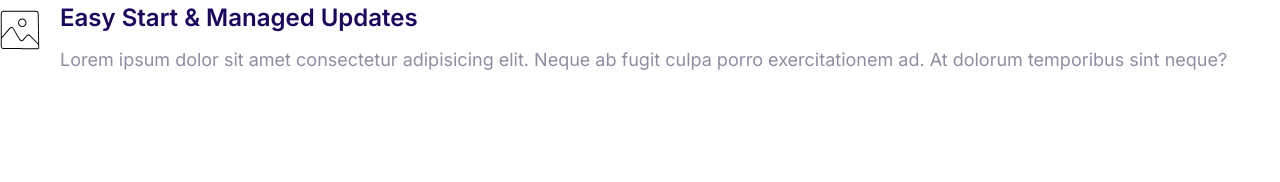
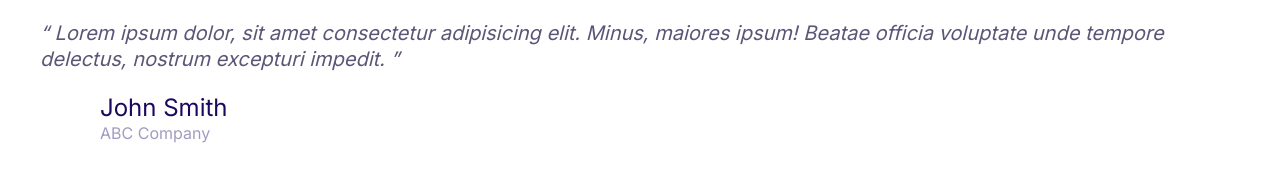
Before and after one commit to isaac-adeoti/moshify, a plain HTML site: page index.html in a window 1280 px wide. Drawn offline with Linux system fonts and the light colour scheme.

Commit message:
Add quote component with styles and structure

```diff
--- a/css/styles.css
+++ b/css/styles.css
@@ -4,6 +4,7 @@
   --color-accent: #ff3400;
   --color-headings: #1b0760;
   --color-body: #918ca4;
+  --color-body-darker: #5c5577;
   --color-border: #ccc;
   --border-radius: 30px;
 }
@@ -372,3 +373,51 @@ a {
 .media__image {
   margin-top: 1rem;
 }
+
+/* Quotes */
+.quote {
+  font-size: 3rem;
+  font-style: italic;
+  color: var(--color-body-darker);
+  line-height: 1.3;
+}
+
+.quote__text::before {
+  content: open-quote;
+}
+
+.quote__text::after {
+  content: close-quote;
+}
+
+.quote__author {
+  font-style: normal;
+  font-weight: 500;
+  margin-bottom: 0;
+}
+
+.quote__organization {
+  color: var(--color-headings);
+  font-size: 2rem;
+  font-style: normal;
+  opacity: 0.4;
+}
+
+.quote__line {
+  position: relative;
+  bottom: 8px;
+}
+
+@media screen and (min-width: 1024px) {
+  .quote {
+    font-size: 2rem;
+  }
+
+  .quote__author {
+    font-size: 2.4rem;
+  }
+
+  .quote__organization {
+    font-size: 1.6rem;
+  }
+}
--- a/index.html
+++ b/index.html
@@ -14,19 +14,25 @@
     <title>Document</title>
   </head>
   <body>
+    <blockquote class="quote">
+      <p class="quote__text">
+        Lorem ipsum dolor, sit amet consectetur adipisicing elit. Minus, maiores
+        ipsum! Beatae officia voluptate unde tempore delectus, nostrum excepturi
+        impedit.
+      </p>
+      <footer>
         <div class="media">
           <div class="media__image">
-        <svg class="icon icon--primary">
-          <use xlink:href="images/sprite.svg#snap"></use>
+            <svg class="icon icon--primary quote__line">
+              <use xlink:href="images/sprite.svg#line"></use>
             </svg>
           </div>
           <div class="media__body">
-        <h3 class="media__title">Easy Start & Managed Updates</h3>
-        <p>
-          Lorem ipsum dolor sit amet consectetur adipisicing elit. Neque ab
-          fugit culpa porro exercitationem ad. At dolorum temporibus sint neque?
-        </p>
+            <h3 class="media__title quote__author">John Smith</h3>
+            <p class="quote__organization">ABC Company</p>
           </div>
         </div>
+      </footer>
+    </blockquote>
   </body>
 </html>
```
Also changed, not shown: components/quotes.html (added, +20 -0 lines). Lines whose indentation alone changed are shown as unchanged.
